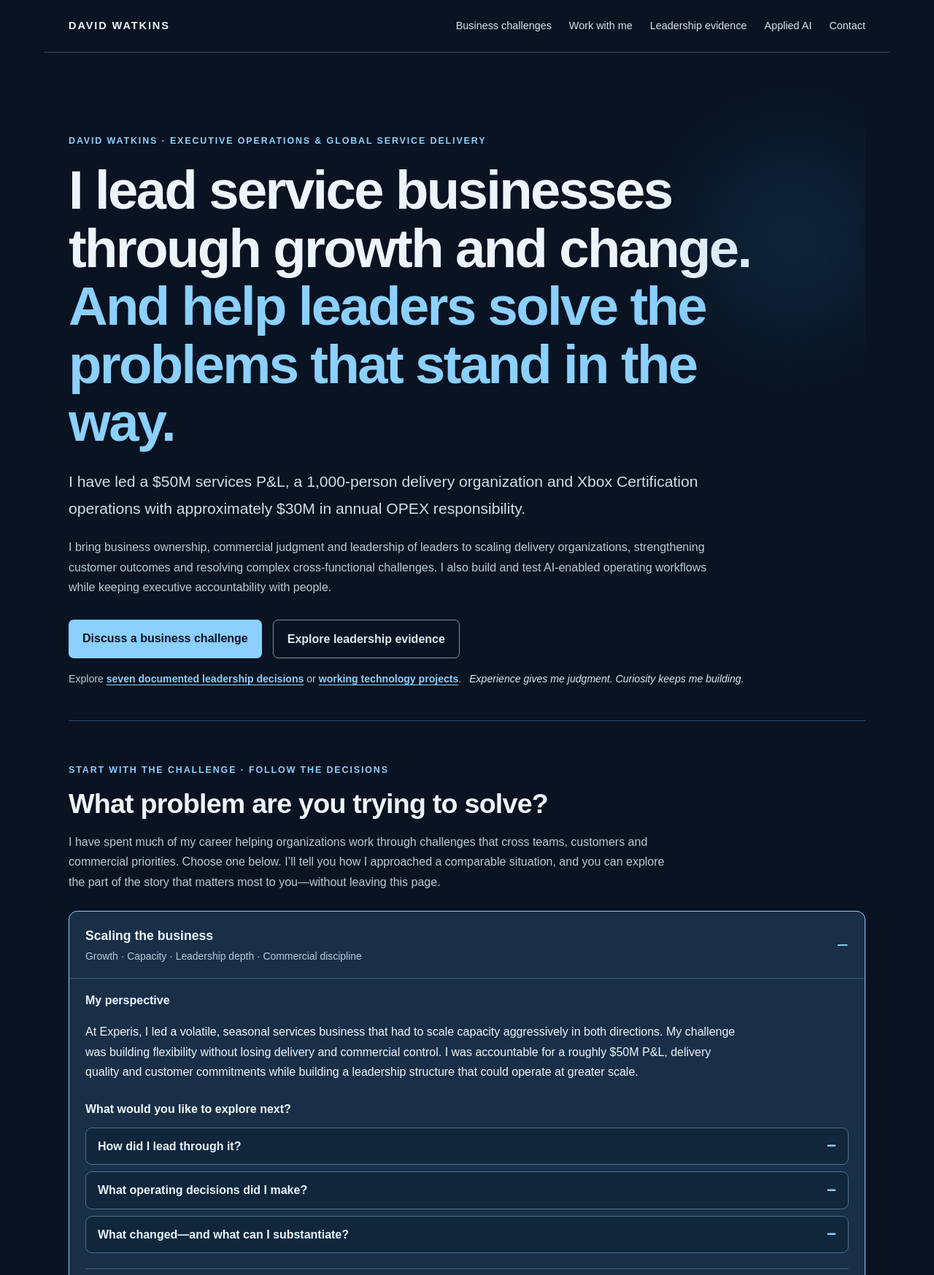
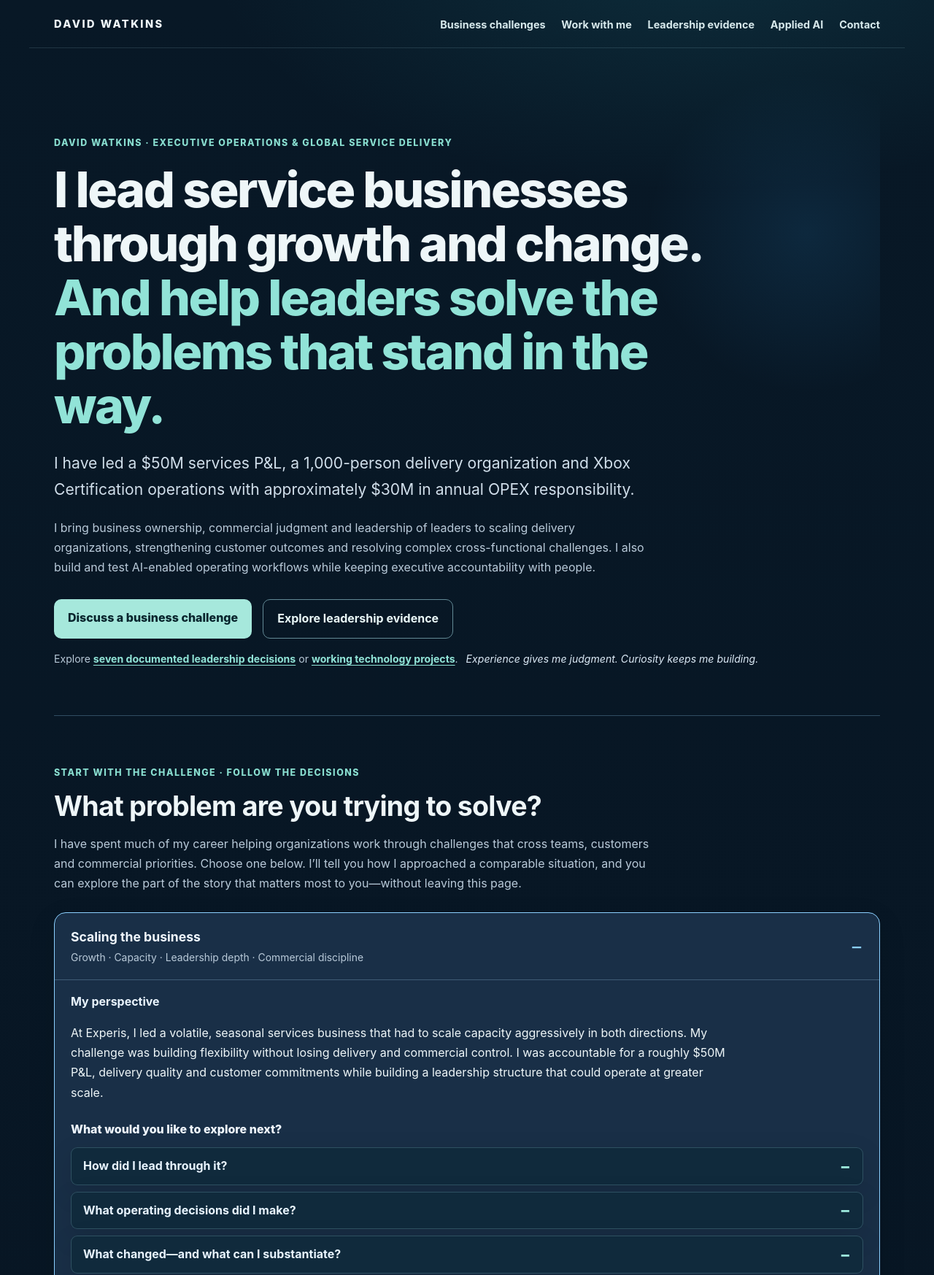
Before and after one commit to davidwat1/ai-operations-portfolio, a plain HTML site: page index.html in a window 1280 px wide. Shown: the top 1747 px of the page at 73% size. Drawn offline with Linux system fonts and the light colour scheme.

Commit message:
Apply unified executive visual system across portfolio pages

```diff
--- a/assets/portfolio-polish.css
+++ b/assets/portfolio-polish.css
@@ -24,3 +24,54 @@ h1,h2,h3{letter-spacing:-.025em}h2{line-height:1.22}p,li{line-height:1.72}
 .story-proof{border-left:3px solid #8bd0ff;padding:15px 20px;background:#14293f;margin:25px 0;color:#d5e4f1}
 @media(max-width:700px){.project-grid{grid-template-columns:1fr}.project-card{padding:20px}}
 @media(prefers-reduced-motion:reduce){.project-card{transition:none}.project-card:hover{transform:none}}
+
+
+/* Executive visual system — restrained editorial contrast, shared across all pages */
+:root{--portfolio-bg:#071321;--portfolio-panel:#10263a;--portfolio-line:#304d62;--portfolio-accent:#83decf;--accent:#83decf;--bg:#071321;--surface:#10263a;--surface2:#173249;--line:#304d62}
+html{background:#071321}
+body{background:radial-gradient(ellipse 70% 440px at 75% -70px,rgba(29,111,125,.24),transparent 75%),linear-gradient(180deg,#081826 0%,#071321 55%,#091725 100%) !important;color:#eef6f8;font-family:Inter,"Aptos","Segoe UI",Arial,sans-serif !important;font-size:16px}
+body a{color:#91e4d7}
+body a:hover{color:#c4fff4}
+body :is(h1,h2,h3){letter-spacing:-.035em;line-height:1.15;text-wrap:balance}
+body h1{font-weight:760}
+body h2{font-weight:730}
+body :is(p,li){line-height:1.7}
+body :is(.eyebrow,.story-kicker,.project-stage){color:#88ddcf;letter-spacing:.12em}
+body :is(header,main,footer){width:min(100%,1200px);max-width:1200px}
+body header{border-bottom:1px solid rgba(155,202,216,.16);padding-top:22px;padding-bottom:20px}
+body header nav,body .portfolio-nav{gap:clamp(9px,1.7vw,22px)}
+body header nav a,body .portfolio-nav a{color:#d7e9ec;font-weight:650;transition:color .2s}
+body header nav a:hover,body .portfolio-nav a:hover{color:#9ff2e3}
+body .wordmark{font-weight:800;letter-spacing:.17em;color:#f4fbff}
+body :is(.hero,.section){scroll-margin-top:22px}
+body .hero{isolation:isolate}
+body .hero h1{font-size:clamp(2.65rem,5.3vw,4.9rem);max-width:960px;line-height:1.09}
+body .hero :is(.lead,.intro,.lede){max-width:820px}
+body .hero em{font-style:normal;color:#91e3d7}
+body .hero:after{pointer-events:none}
+body :is(.actions a,.links a,.button,.btn){border-radius:10px;transition:transform .2s,border-color .2s,background .2s}
+body :is(.actions a,.links a):hover{transform:translateY(-1px)}
+body .actions .primary{background:#a6e8dc;color:#08252d;border-color:#a6e8dc;font-weight:800}
+body .actions .secondary{border-color:#628995;color:#e9f7f7}
+body :is(.challenge-item,.challenge-path,.project-card,.stat,.panel,.subpanel,.competency-card,.story,.chapter,.story-arc article,.steps article,.summary-grid article,.metric,.example,.next-case){border-color:rgba(137,191,206,.25);box-shadow:0 12px 38px rgba(0,0,0,.11)}
+body :is(.challenge-item,.project-card,.stat,.panel,.subpanel,.competency-card,.story,.chapter,.story-arc article,.steps article,.summary-grid article,.metric,.example,.next-case){background:linear-gradient(145deg,rgba(23,52,71,.94),rgba(12,33,50,.96));border-radius:16px}
+body :is(.challenge-item,.story,.chapter,.project-card){transition:border-color .2s,box-shadow .2s}
+body :is(.challenge-item,.story,.chapter,.project-card):hover{border-color:rgba(137,224,208,.55);box-shadow:0 15px 38px rgba(0,0,0,.16)}
+body :is(.challenge-item,.story,.chapter) summary{cursor:pointer}
+body :is(.challenge-item,.challenge-path,.story,.chapter) summary:focus-visible{outline:3px solid #a6e8dc;outline-offset:3px}
+body .challenge-path{background:#102a3c;border-color:#3e6472}
+body .challenge-path summary:after{color:#9ce9dc}
+body :is(.stat strong,.measure strong){letter-spacing:-.04em}
+body :is(.story-proof,.evidence-note,.notice){background:#102b3d;border-left-color:#8ee2d4}
+body :is(.project-card,.story-arc article){background:linear-gradient(145deg,#153449,#102639)}
+body :is(.story-arc strong,.project-stage){color:#95e9dc}
+body :is(.challenge-footer,.challenge-deeper,.portfolio-return){border-color:rgba(137,191,206,.25)}
+body footer{color:#a9bdc9;border-top:1px solid rgba(155,202,216,.16);margin-top:45px}
+body table{border-color:#3a5a6b}
+body th{background:#183549;color:#f3fbfd}
+body td{background:rgba(14,34,49,.45)}
+body .table-wrap{border-radius:12px}
+body ::selection{background:#276a72;color:white}
+@media(min-width:1000px){body .hero{padding-top:82px;padding-bottom:65px}body .section{padding-top:55px;padding-bottom:55px}}
+@media(max-width:720px){body :is(header,main,footer){padding-left:20px;padding-right:20px}body header{gap:16px}body header nav{gap:10px 17px}body header nav a{font-size:.82rem}body .hero{padding-top:42px}body .hero h1{font-size:clamp(2.3rem,9vw,3.5rem)}body :is(.challenge-item,.project-card,.stat,.panel,.subpanel){border-radius:13px}}
+@media(prefers-reduced-motion:reduce){body :is(.actions a,.links a,.challenge-item,.story,.chapter,.project-card){transition:none!important;transform:none!important}}
```
